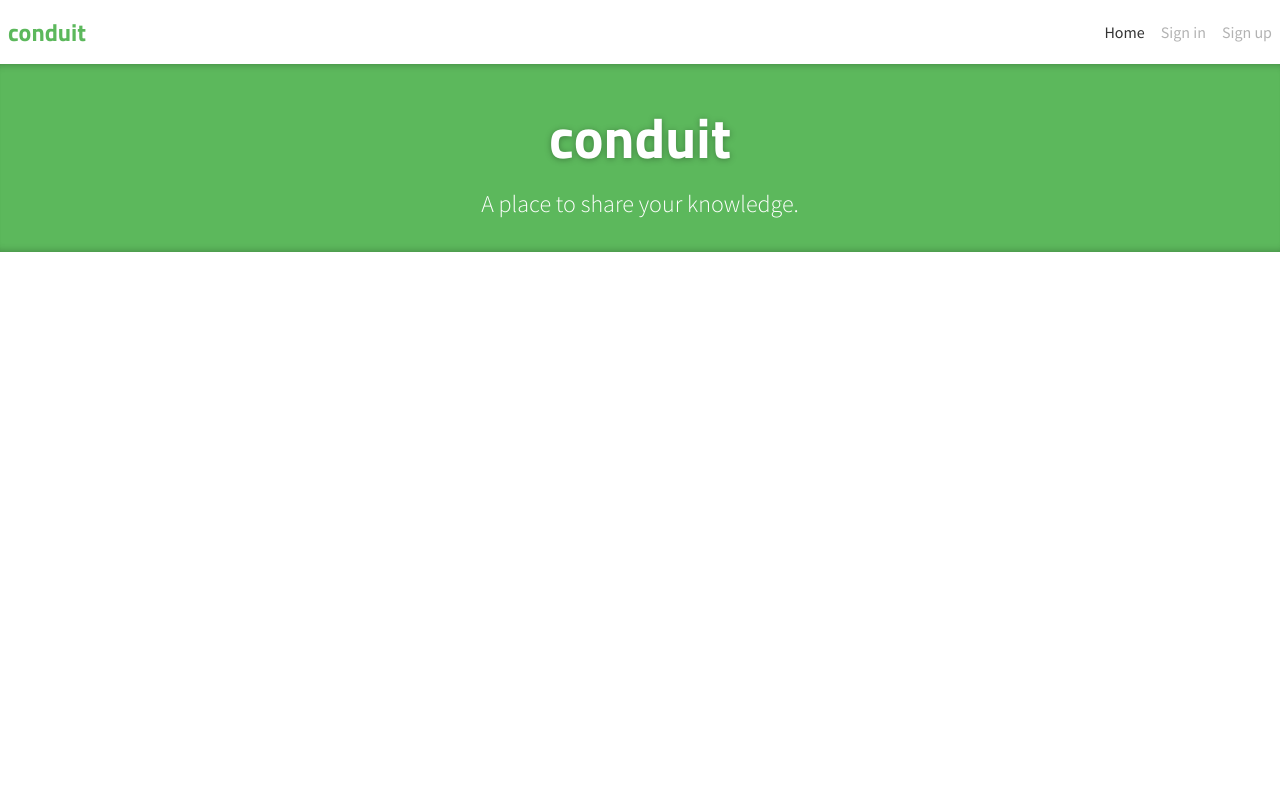
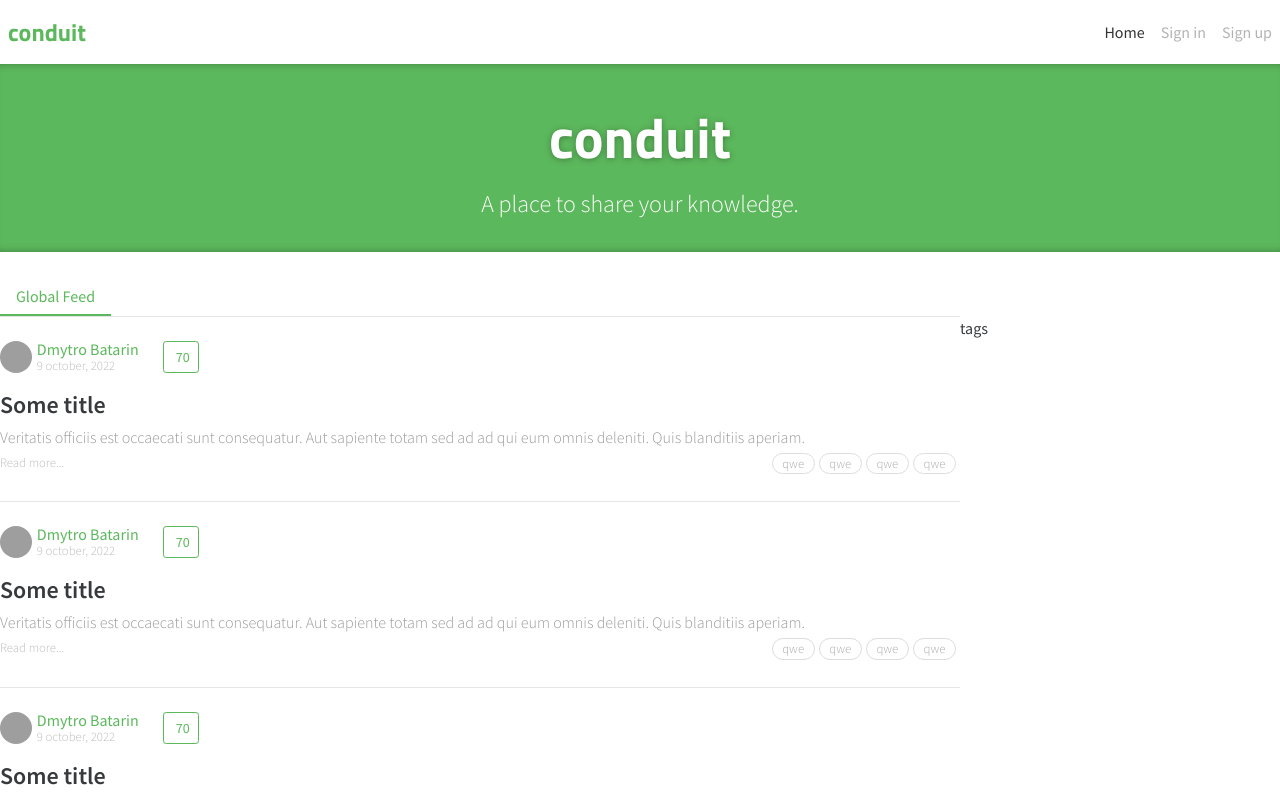
Before and after one commit to NikitaIASA/conduit-blog, a React (Vite) app: page / in a window 1280 px wide. Shown: the top 800 px of the page. Built offline with nearby package versions, Linux system fonts and the light colour scheme; grey boxes are pictures that could not be loaded.

Commit message:
add: feed

```diff
--- a/src/App.tsx
+++ b/src/App.tsx
@@ -1,6 +1,8 @@
 import { FC } from "react";
 import { Header } from "./common/components/header/header.component";
 import { Banner } from "./common/components/banner/banner.component";
+import { Article } from "./modules/feed/components/article/article.component";
+import { Feed } from "./modules/feed/components/feed/feed.component";
 
 interface AppProps {}
 
@@ -9,6 +11,7 @@
     <div>
       <Header/>
       <Banner/>
+      <Feed/>
     </div>
   );
 };
--- a/src/common/components/header/header.component.tsx
+++ b/src/common/components/header/header.component.tsx
@@ -7,7 +7,7 @@
 
 export const Header: FC<HeaderProps> = () => {
   const navLinkClasses = ({ isActive }: { isActive: boolean }) =>
-    clsx("py-navItem", {
+    clsx("py-navItem hover:text-black/60 hover:no-underline", {
       "text-black/30": !isActive,
       "text-black/80": isActive,
     });
--- a/src/index.scss
+++ b/src/index.scss
@@ -5,5 +5,15 @@
 @layer base {
   body {
     font-family: "Source Sans Pro", sans-serif;
+    color: #373a3c;
+  }
+
+  a {
+    @apply text-conduit-green;
+
+    &:hover {
+      @apply text-conduit-darkGreen;
+      @apply underline;
+    }
   }
 }
--- /dev/null
+++ b/src/modules/feed/components/article-list/article-list.component.tsx
@@ -0,0 +1,17 @@
+import { FC } from "react";
+import { Article } from "../article/article.component";
+
+interface ArticleListProps {}
+
+export const ArticleList: FC<ArticleListProps> = () => {
+  return (
+    <div className="w-3/4">
+      <Article />
+      <Article />
+      <Article />
+      <Article />
+      <Article />
+      <Article />
+    </div>
+  );
+};
--- /dev/null
+++ b/src/modules/feed/components/article/article.component.tsx
@@ -0,0 +1,46 @@
+import { FC } from "react";
+import { Link } from "react-router-dom";
+import { FavoriteButton } from "../favorite-button/favorite-button.component";
+import { TagList } from "../tag-list/tag-list.component";
+
+interface ArticleProps {}
+
+export const Article: FC<ArticleProps> = () => {
+  return (
+    <article>
+      <div className="border-t border-black/10 py-6">
+        <div className="mb-4 font-light flex">
+          <Link to="/@nokwin">
+            <img
+              src="https://api.realworld.io/images/demo-avatar.png"
+              alt="nokwin avatar"
+              className="inline-block h-8 w-8 rounded-full"
+            />
+          </Link>
+          <div className="mr-6 ml-0.3 leading-4 inline-flex flex-col">
+            <Link to="/@nokwin" className="font-medium">
+              Dmytro Batarin
+            </Link>
+            <span className="text-conduit-gray text-date">9 october, 2022</span>
+          </div>
+          <FavoriteButton />
+        </div>
+        <Link to="/article/qwert" className="hover:no-underline">
+          <h1 className="mb-1 font-semibold text-2xl text-conduit-darkestGray">
+            Some title
+          </h1>
+          <p className="text-conduit-darkenGray font-light mb-1">
+            Veritatis officiis est occaecati sunt consequatur. Aut sapiente
+            totam sed ad ad qui eum omnis deleniti. Quis blanditiis aperiam.
+          </p>
+          <div className="flex justify-between">
+            <span className="text-conduit-gray text-date font-light">
+              Read more...
+            </span>
+            <TagList />
+          </div>
+        </Link>
+      </div>
+    </article>
+  );
+};
--- /dev/null
+++ b/src/modules/feed/components/favorite-button/favorite-button.component.tsx
@@ -0,0 +1,12 @@
+import { FC } from "react";
+
+interface FavoriteButtonProps {}
+
+export const FavoriteButton: FC<FavoriteButtonProps> = () => {
+  return (
+    <button className="text-conduit-green border-conduit-green text-center align-middle cursor-pointer select-none border py-1 px-2 text-sm rounded-buttonSm hover:text-white hover:bg-conduit-green focus:text-white focus:bg-conduit-darkGreen">
+      <i className="ion-heart"></i>
+      <span className="ml-1 font-normal">70</span>
+    </button>
+  );
+};
--- /dev/null
+++ b/src/modules/feed/components/feed-toggle/feed-toggle.component.tsx
@@ -0,0 +1,21 @@
+import { FC } from "react";
+import { NavLink } from "react-router-dom";
+
+interface FeedToggleProps {}
+
+export const FeedToggle: FC<FeedToggleProps> = () => {
+  return (
+    <div className="h-8">
+      <ul className="flex">
+        <li>
+          <NavLink
+            to="/"
+            className="bg-white border-b-2 border-conduit-green py-2 px-4"
+          >
+            Global Feed
+          </NavLink>
+        </li>
+      </ul>
+    </div>
+  );
+};
--- /dev/null
+++ b/src/modules/feed/components/feed/feed.component.tsx
@@ -0,0 +1,18 @@
+import { FC } from "react";
+import { Container } from "../../../../common/components/container/container.component";
+import { ArticleList } from "../article-list/article-list.component";
+import { FeedToggle } from "../feed-toggle/feed-toggle.component";
+
+interface FeedProps {}
+
+export const Feed: FC<FeedProps> = () => {
+  return (
+    <Container>
+      <FeedToggle />
+      <div className="flex">
+        <ArticleList />
+        <div className="w-1/4">tags</div>
+      </div>
+    </Container>
+  );
+};
--- /dev/null
+++ b/src/modules/feed/components/tag-list/tag-list.component.tsx
@@ -0,0 +1,22 @@
+import { FC } from "react";
+
+interface TagListProps {}
+
+export const TagList: FC<TagListProps> = () => {
+  return (
+    <ul className="flex">
+      <li className="font-light text-date border border-conduit-lightenGray text-conduit-tag mr-1 mb-0.2 px-tag rounded-tag">
+        qwe
+      </li>
+      <li className="font-light text-date border border-conduit-lightenGray text-conduit-tag mr-1 mb-0.2 px-tag rounded-tag">
+        qwe
+      </li>
+      <li className="font-light text-date border border-conduit-lightenGray text-conduit-tag mr-1 mb-0.2 px-tag rounded-tag">
+        qwe
+      </li>
+      <li className="font-light text-date border border-conduit-lightenGray text-conduit-tag mr-1 mb-0.2 px-tag rounded-tag">
+        qwe
+      </li>
+    </ul>
+  );
+};
--- a/tailwind.config.js
+++ b/tailwind.config.js
@@ -9,10 +9,19 @@
       colors: {
         conduit: {
           green: "#5CB85C",
+          darkGreen: "#3d8b3d",
+          lightenGray: "#ddd",
+          gray: "#bbb",
+          darkenGray: "#999",
+          darkestGray: "#373a3c",
+          tag: "#aaa",
         },
       },
       spacing: {
         navItem: "0.425rem",
+        0.3: "0.3rem",
+        0.2: "0.2rem",
+        tag: "0.6rem",
       },
       boxShadow: {
         banner:
@@ -23,6 +32,11 @@
       },
       fontSize: {
         logo: "3.5rem",
+        date: "0.8rem",
+      },
+      borderRadius: {
+        buttonSm: "0.2rem",
+        tag: "10rem",
       },
     },
   },
```
